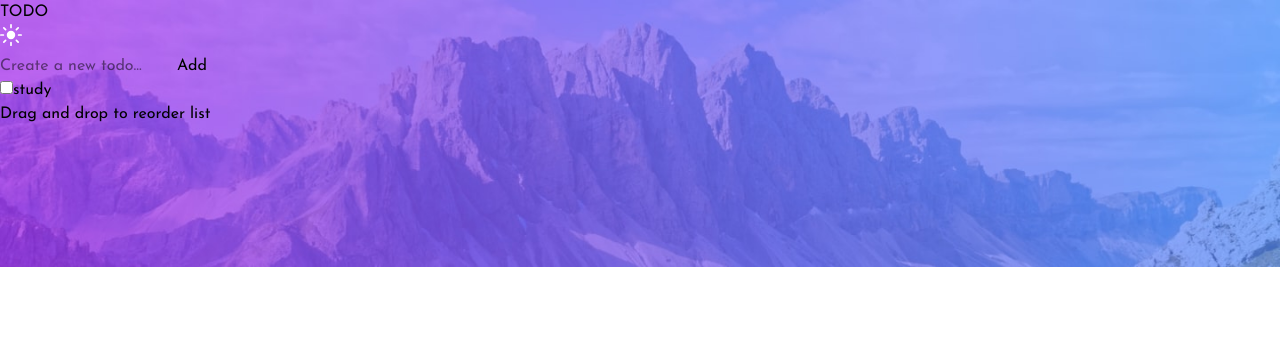
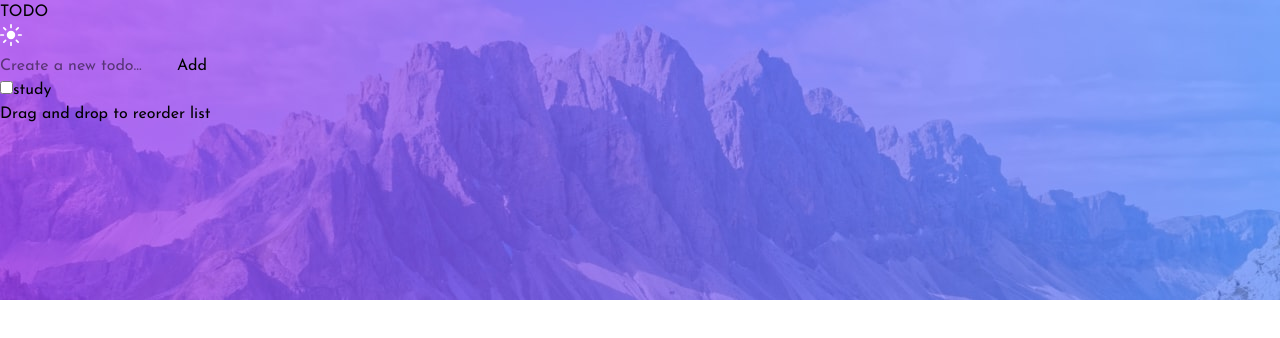
Before and after one commit to LEVANIKAPANADZE/ToDo-list, a Next.js app: page / in a window 1280 px wide. Shown: the top 338 px of the page. Built offline with nearby package versions, Linux system fonts and the light colour scheme.

Commit message:
style: refine global styles for body and background images in light and dark themes

```diff
--- a/app/globals.css
+++ b/app/globals.css
@@ -2,31 +2,44 @@
 
 @custom-variant dark (&:where(.dark, .dark *));
 
-html,
-body {
-  min-height: 100%;
+html {
+  background-color: white;
+}
+
+html.dark {
+  background-color: #171823;
 }
 
 body {
-  background-color: white;
-  background-image: url("/bg-mobile-light.jpg");
-  background-size: 100% auto;
-  background-position: top center;
-  background-repeat: no-repeat;
-  background-attachment: scroll;
+  position: relative;
+  background-color: transparent;
 }
 
-.dark body {
-  background-color: #171823;
+body::before {
+  content: "";
+  position: absolute;
+  top: 0;
+  left: 0;
+  right: 0;
+  height: 200px;
+  z-index: -1;
+  background-image: url("/bg-mobile-light.jpg");
+  background-size: cover;
+  background-position: center;
+  background-repeat: no-repeat;
+}
+
+html.dark body::before {
   background-image: url("/bg-mobile-dark.jpg");
 }
 
 @media (min-width: 768px) {
-  body {
+  body::before {
+    height: 300px;
     background-image: url("/bg-desktop-light.jpg");
   }
 
-  .dark body {
+  html.dark body::before {
     background-image: url("/bg-desktop-dark.jpg");
   }
 }
```
